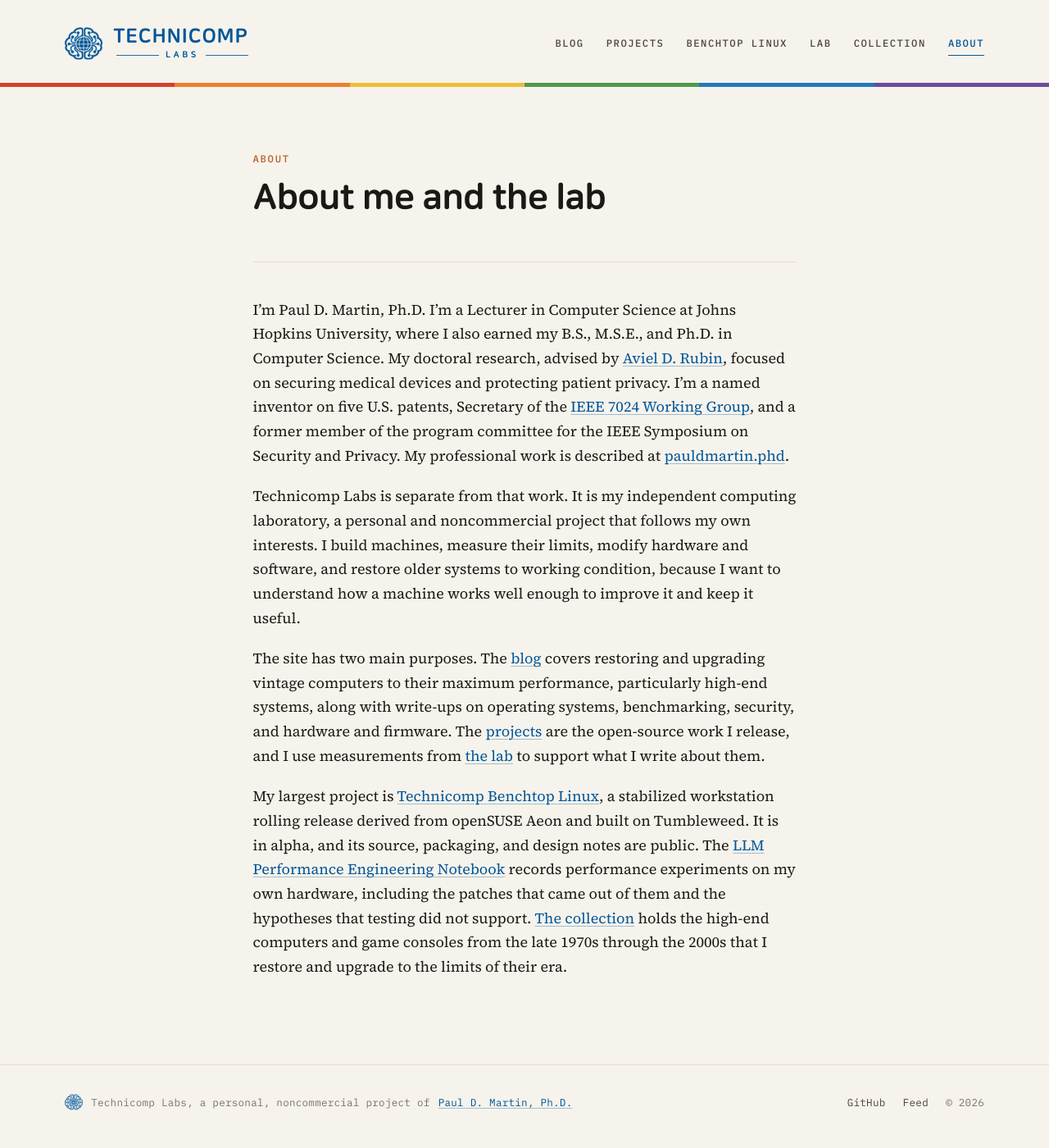
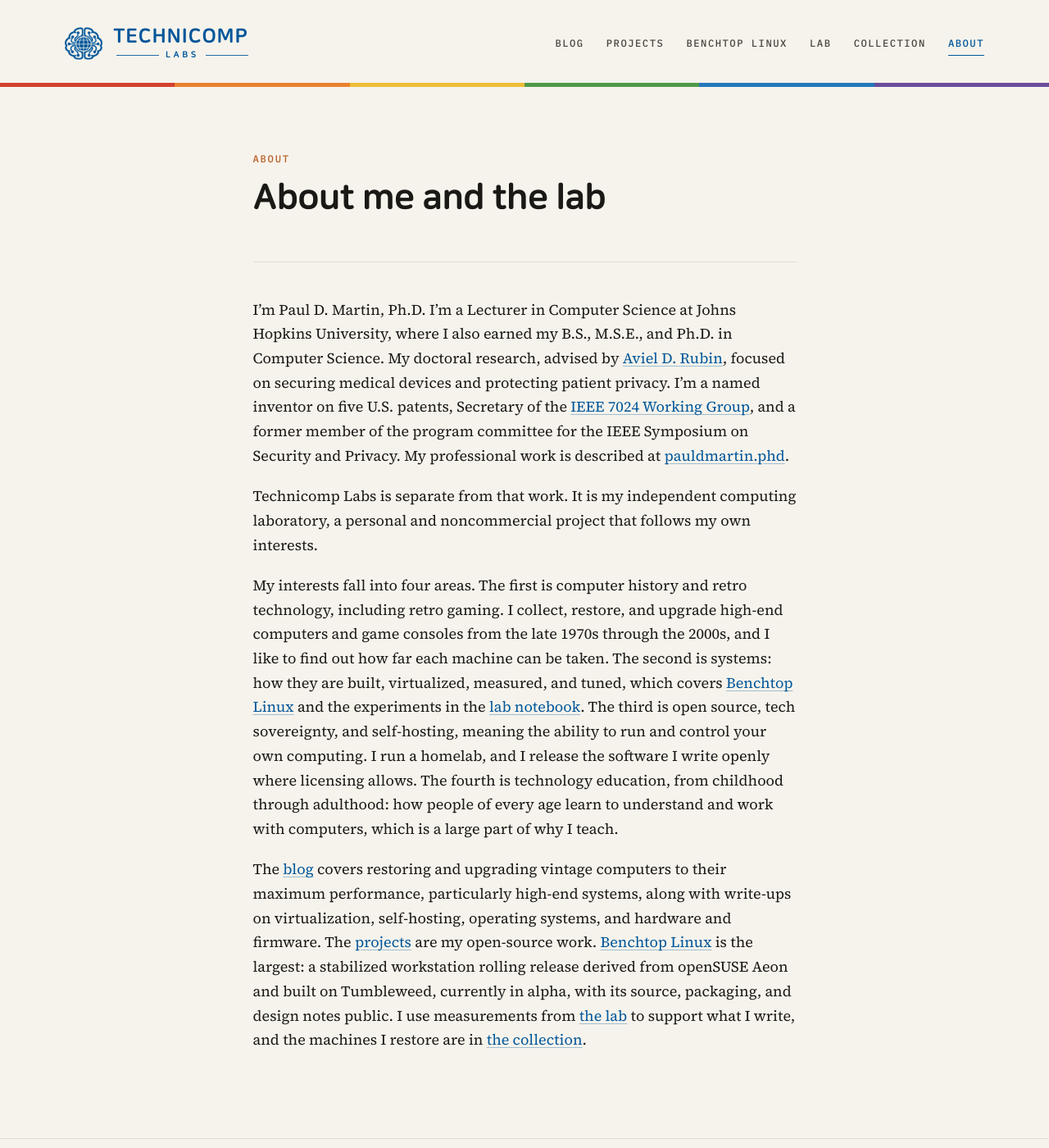
Before and after one commit to TechnicompLabs/technicomplabs.github.io, a Jekyll site: the page built from _pages/about.md, in a window 1280 px wide and 1400 px high. Shown: the whole window at 82% size. Built offline with Jekyll 4.4.1, drawn with Linux system fonts in a browser that asks for light colours.

Commit message:
Organize and propagate the interests: history and retro tech, systems, open source and self-hosting, education

```diff
--- a/_config.yml
+++ b/_config.yml
@@ -1,6 +1,6 @@
 title: "Technicomp Labs"
 tagline: "Building, measuring, and restoring computing systems"
-description: "The personal, noncommercial computing laboratory of Paul D. Martin, Ph.D.: open-source projects, including Technicomp Benchtop Linux, and writing on restoring and upgrading vintage computers."
+description: "The personal, noncommercial computing laboratory of Paul D. Martin, Ph.D.: open-source projects, including Technicomp Benchtop Linux, and writing on vintage computers, retro gaming, virtualization, self-hosting, and technology education."
 url: "https://technicomplabs.io"
 baseurl: ""
 author: "Paul D. Martin, Ph.D."
--- a/_pages/about.md
+++ b/_pages/about.md
@@ -6,8 +6,8 @@ permalink: /about/
 
 I’m Paul D. Martin, Ph.D. I’m a Lecturer in Computer Science at Johns Hopkins University, where I also earned my B.S., M.S.E., and Ph.D. in Computer Science. My doctoral research, advised by [Aviel D. Rubin](https://avirubin.com), focused on securing medical devices and protecting patient privacy. I’m a named inventor on five U.S. patents, Secretary of the [IEEE 7024 Working Group](https://development.standards.ieee.org/myproject-web/public/view.html#pardetail/13860), and a former member of the program committee for the IEEE Symposium on Security and Privacy. My professional work is described at [pauldmartin.phd](https://pauldmartin.phd).
 
-Technicomp Labs is separate from that work. It is my independent computing laboratory, a personal and noncommercial project that follows my own interests. I build machines, measure their limits, modify hardware and software, and restore older systems to working condition, because I want to understand how a machine works well enough to improve it and keep it useful.
+Technicomp Labs is separate from that work. It is my independent computing laboratory, a personal and noncommercial project that follows my own interests.
 
-The site has two main purposes. The [blog](/blog/) covers restoring and upgrading vintage computers to their maximum performance, particularly high-end systems, along with write-ups on operating systems, benchmarking, security, and hardware and firmware. The [projects](/projects/) are the open-source work I release, and I use measurements from [the lab](/lab/) to support what I write about them.
+My interests fall into four areas. The first is computer history and retro technology, including retro gaming. I collect, restore, and upgrade high-end computers and game consoles from the late 1970s through the 2000s, and I like to find out how far each machine can be taken. The second is systems: how they are built, virtualized, measured, and tuned, which covers [Benchtop Linux](/benchtop/) and the experiments in the [lab notebook](https://github.com/pauldmartinphd/llm-performance-engineering-notebook). The third is open source, tech sovereignty, and self-hosting, meaning the ability to run and control your own computing. I run a homelab, and I release the software I write openly where licensing allows. The fourth is technology education, from childhood through adulthood: how people of every age learn to understand and work with computers, which is a large part of why I teach.
 
-My largest project is [Technicomp Benchtop Linux](/benchtop/), a stabilized workstation rolling release derived from openSUSE Aeon and built on Tumbleweed. It is in alpha, and its source, packaging, and design notes are public. The [LLM Performance Engineering Notebook](https://github.com/pauldmartinphd/llm-performance-engineering-notebook) records performance experiments on my own hardware, including the patches that came out of them and the hypotheses that testing did not support. [The collection](/collection/) holds the high-end computers and game consoles from the late 1970s through the 2000s that I restore and upgrade to the limits of their era.
+The [blog](/blog/) covers restoring and upgrading vintage computers to their maximum performance, particularly high-end systems, along with write-ups on virtualization, self-hosting, operating systems, and hardware and firmware. The [projects](/projects/) are my open-source work. [Benchtop Linux](/benchtop/) is the largest: a stabilized workstation rolling release derived from openSUSE Aeon and built on Tumbleweed, currently in alpha, with its source, packaging, and design notes public. I use measurements from [the lab](/lab/) to support what I write, and the machines I restore are in [the collection](/collection/).
```
Also changed, not shown: _pages/blog.md (+1 -1 lines), index.md (+2 -2 lines).
